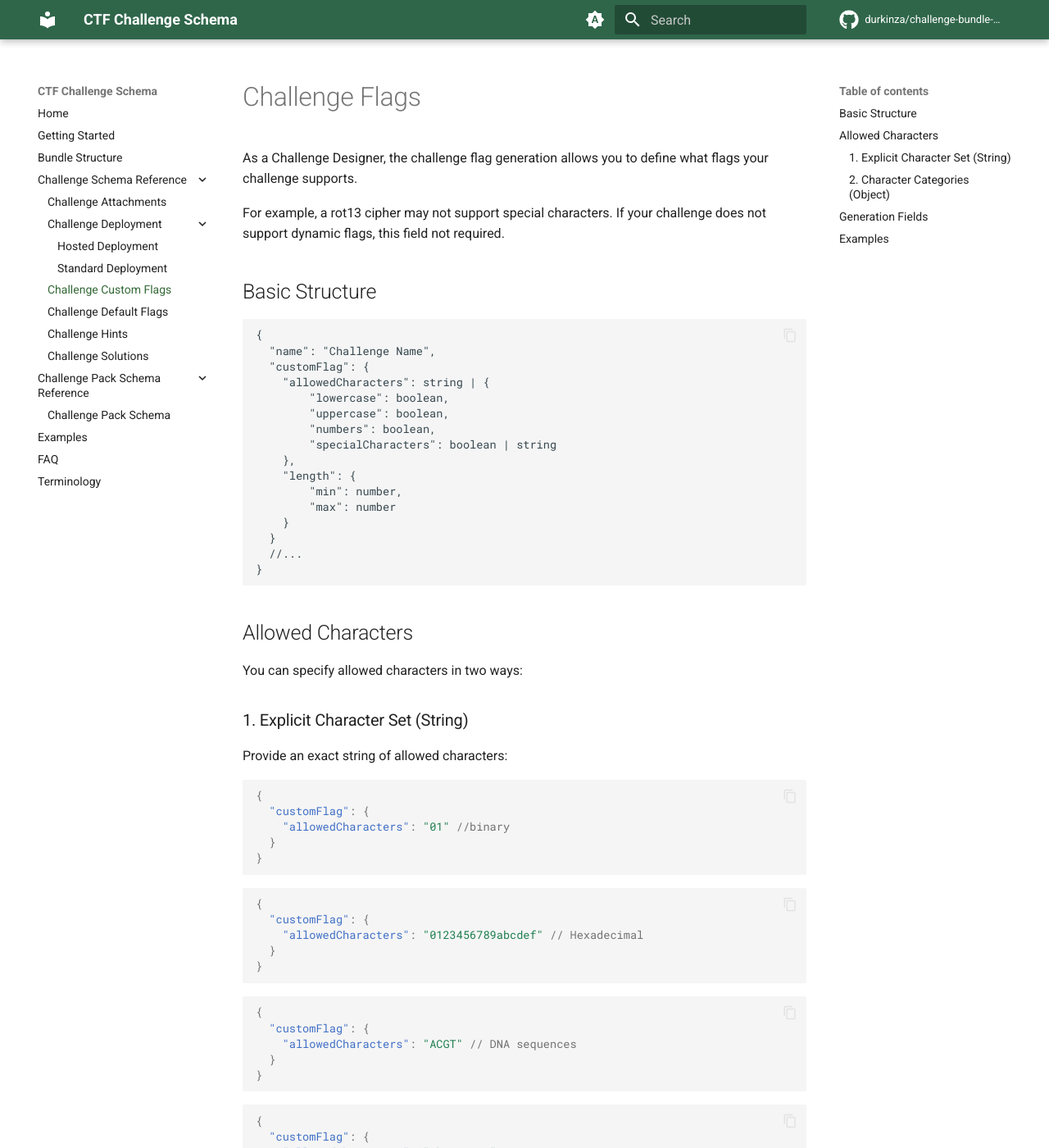
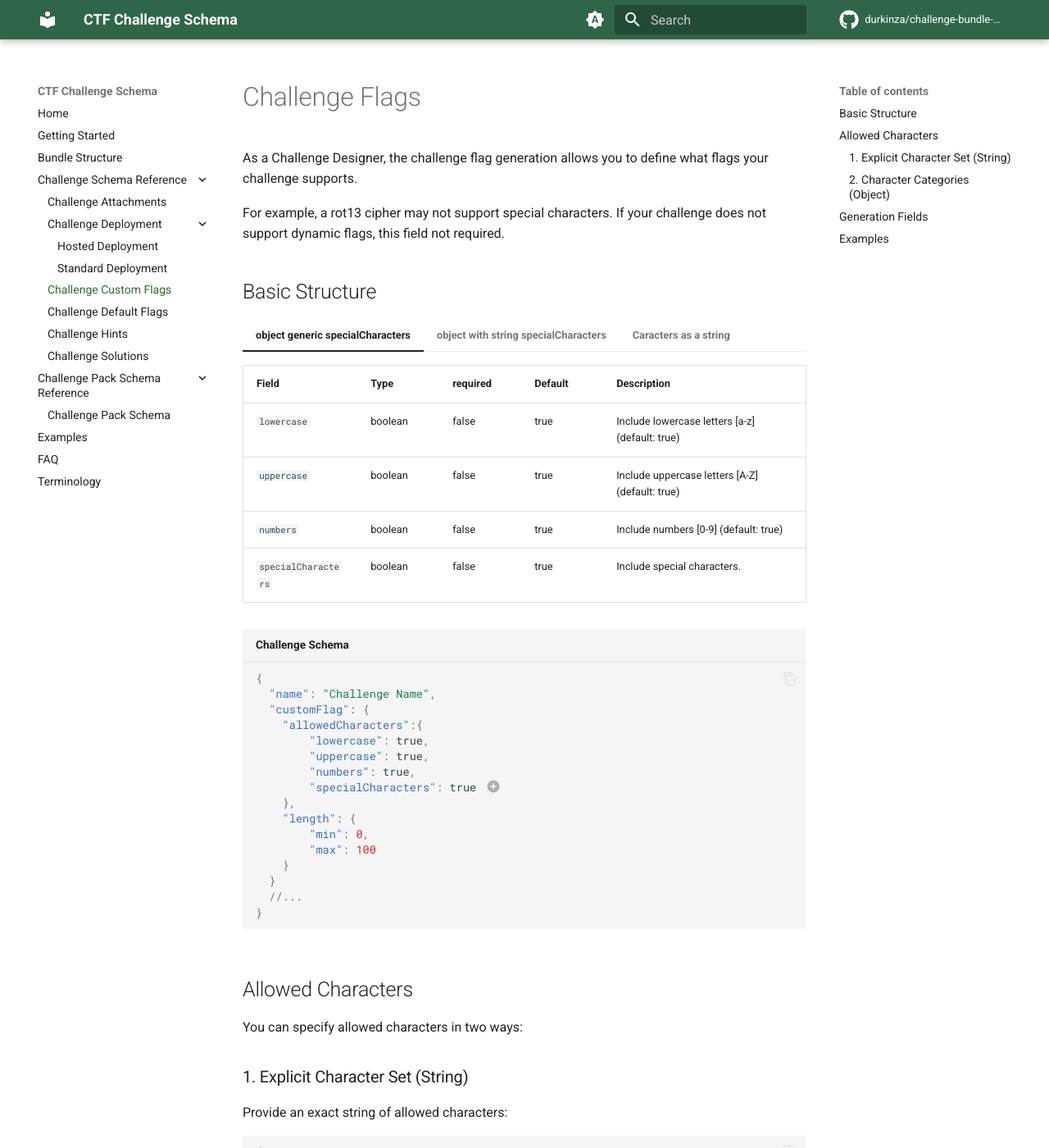
Before and after one commit to durkinza/challenge-schema, an MkDocs documentation site: the page built from docs/docs/ChallengeSchema/challenge-custom-flags.md, in a window 1280 px wide and 1400 px high. Shown: the whole window at 82% size. Built offline with MkDocs 1.6.1 and Material for MkDocs 9.7.7, drawn with Linux system fonts in a browser that asks for light colours; plug-ins that fetch from the network failed and are left out; comment, search, counter and statistics services are not loaded; some of the changed text lies outside the part shown.

Commit message:
Adding tabbing for examples pages and fixing some formatting in docs

````diff
--- a/docs/docs/ChallengeSchema/challenge-custom-flags.md
+++ b/docs/docs/ChallengeSchema/challenge-custom-flags.md
@@ -7,26 +7,81 @@ If your challenge does not support dynamic flags, this field not required.
 
 ## Basic Structure
 
-```
-{
-  "name": "Challenge Name",
-  "customFlag": {
-    "allowedCharacters": string | {
-        "lowercase": boolean,
-        "uppercase": boolean,
-        "numbers": boolean,
-        "specialCharacters": boolean | string
-    },
-    "length": {
-        "min": number,
-        "max": number
+=== "object generic specialCharacters"
+
+    | Field | Type | required | Default | Description |
+    |-------|------|----------|---------|-------------|
+    | `lowercase` | boolean | false | true | Include lowercase letters [a-z] (default: true) |
+    | `uppercase` | boolean | false | true | Include uppercase letters [A-Z] (default: true) |
+    | `numbers` | boolean | false | true | Include numbers [0-9] (default: true) |
+    | `specialCharacters` | boolean | false | true | Include special characters.
+
+    ```json title="Challenge Schema"
+    {
+      "name": "Challenge Name",
+      "customFlag": {
+        "allowedCharacters":{
+            "lowercase": true,
+            "uppercase": true,
+            "numbers": true,
+            "specialCharacters": true // (1)!
+        },
+        "length": {
+            "min": 0,
+            "max": 100
+        }
+      }
+      //...
     }
-  }
-  //...
-}
-```
+    ```
 
+    1. Default character set assumes any ascii character.
+=== "object with string specialCharacters"
 
+    | Field | Type | required | Default | Description |
+    |-------|------|----------|---------|-------------|
+    | `lowercase` | boolean | false | true | Include lowercase letters [a-z] (default: true) |
+    | `uppercase` | boolean | false | true | Include uppercase letters [A-Z] (default: true) |
+    | `numbers` | boolean | false | true | Include numbers [0-9] (default: true) |
+    | `specialCharacters` | string | false | Empty Set | List of special characters that can be used in the flag.
+
+    ```json title="Challenge Schema"
+    {
+      "name": "Challenge Name",
+      "customFlag": {
+        "allowedCharacters":{
+            "lowercase": true,
+            "uppercase": true,
+            "numbers": true,
+            "specialCharacters": "!@#$%^&*()✅"
+        },
+        "length": {
+            "min": 0,
+            "max": 100
+        }
+      }
+      //...
+    }
+    ```
+=== "Caracters as a string"
+
+    | Field | Type | required | Default | Description |
+    |-------|------|----------|---------|-------------|
+    | `allowedCharacters` | string | true | N/A | Exact string of allowed characters for the flag |
+
+    ```json title="Challenge Schema"
+    {
+      "name": "Challenge Name",
+      "customFlag": {
+        "allowedCharacters": "1234567890ABCDEF",
+        "length": {
+            "min": 0,
+            "max": 100
+        }
+      }
+      //...
+    }
+    ```
 
 ## Allowed Characters
 
@@ -89,11 +144,11 @@ Build a character set from predefined categories:
 
 | Field | Type | required | default | Description |
 |-------|------|----------|---------|-------------|
-| `allowedCharacters` | string | true | object/string | Either an explicit character set string or an object with character categories |
+| `allowedCharacters` | object/string | false | N/A | Either an explicit character set string or an object with character categories. Only required if dynamic flags are supported. |
 | `lowercase` | boolean | false | true | Include lowercase letters [a-z] (default: true) |
 | `uppercase` | boolean | false | true | Include uppercase letters [A-Z] (default: true) |
 | `numbers` | boolean | false | true | Include numbers [0-9] (default: true) |
-| `specialCharacters` | boolean | false | false | string | Include special characters. `true` = default set [_=!#$%&()*+,-.:'/?@ ], `false` = none, or provide custom string (e.g., '!@#$' or emojis '😀😁😂') (default: true) |
+| `specialCharacters` | boolean/string | false | false |  Include special characters. `true` = default set [_=!#$%&()*+,-.:'/?@ ], `false` = none, or provide custom string (e.g., '!@#$' or emojis '😀😁😂') (default: true) |
 | `length.min` | number | false | 1 | The minimum length supported for the flag (default: 1) |
 | `length.max` | number | false | MAX_SAFE_INTEGER | The maximum length supported for the flag (default: MAX_SAFE_INTEGER) |
 
--- a/docs/mkdocs.yml
+++ b/docs/mkdocs.yml
@@ -40,12 +40,16 @@ theme:
     - navigation.expand
     - navigation.indexes
     - content.code.copy
+    - content.code.annotate
   icon:
     repo: fontawesome/brands/github
 
 markdown_extensions:
   - pymdownx.highlight:
       anchor_linenums: true
+      line_spans: __span
+      pygments_lang_class: true
+  - pymdownx.snippets
   - pymdownx.superfences
   - pymdownx.highlight
   - pymdownx.inlinehilite
@@ -93,6 +97,8 @@ extra:
   social:
     - icon: fontawesome/brands/github
       link: https://github.com/durkinza/challenge-bundle-schema
+  annotate:
+    json: [.s2]
 
 extra_css:
   - stylesheets/extra.css
````
Also changed, not shown: docs/docs/ChallengePackSchema/challenge-pack-schema.md (+32 -18 lines), docs/docs/examples/index.md (+249 -237 lines).
